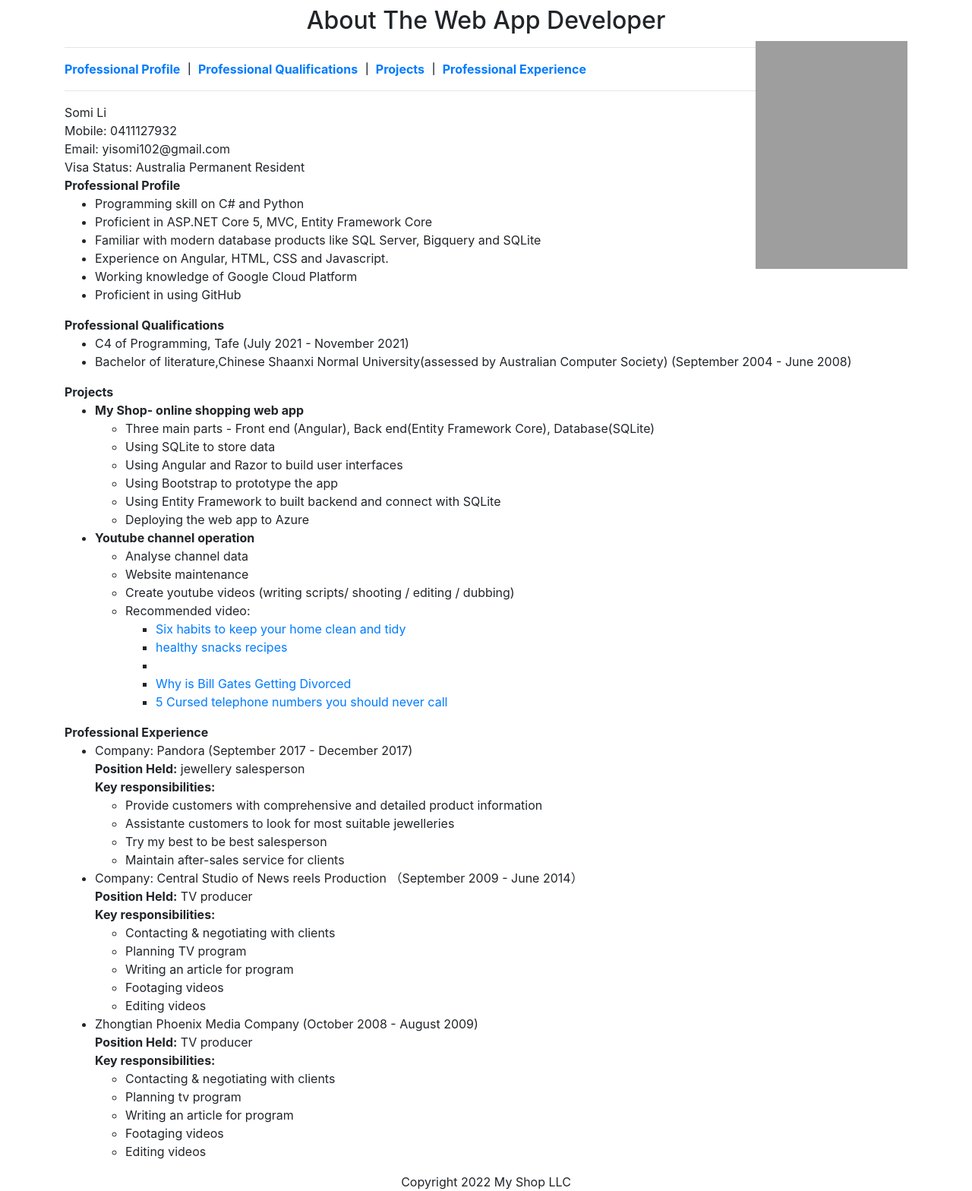
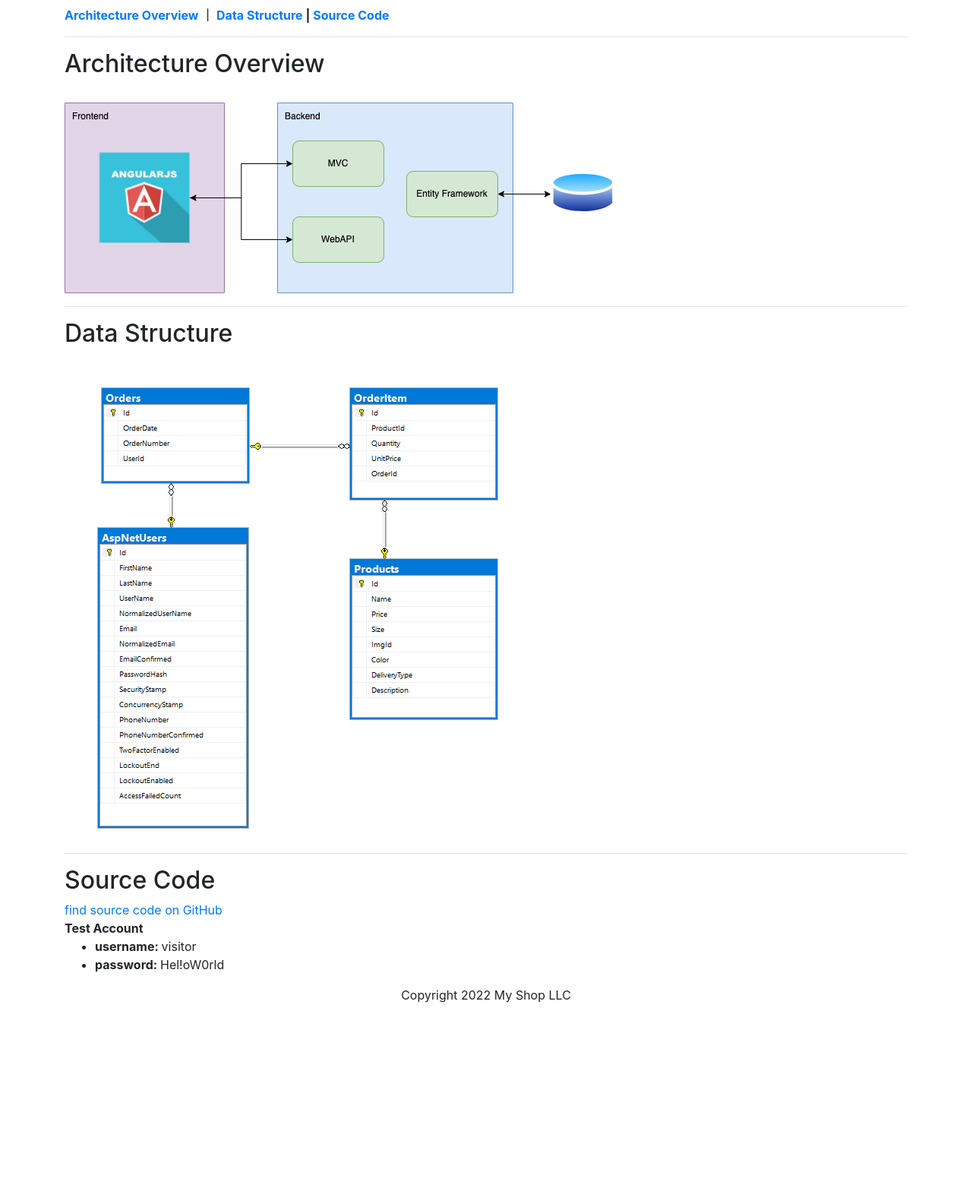
Before and after one commit to Kivi521/MyShop, an ASP.NET Core app: page /Home/About in a window 1280 px wide. Shown: the part 72-1640 px from the top of the page at 76% size. After the commit the page ends 1392 px from the top, so only its background shows below. Run offline with ASP.NET Core 8, Linux system fonts and the light colour scheme; the project's own start-up code is not run, and a stand-in starts its controllers and pages; grey boxes are pictures that could not be loaded.

Commit message:
change about page and img path

```diff
--- a/Views/Home/About.cshtml
+++ b/Views/Home/About.cshtml
@@ -1,100 +1,28 @@
 
 <head background-="oak">
-    <h2 align="center">About The Web App Developer</h2>
+
 </head>
-<img src="~/imageOfDeveloper/myPhoto.jpg" alt="This web App's developer's photo" style="float: right; width:200px;height:300px;"  />
-<body background-="light oak">
+
+<body>
+
+    <b><a href="#ao">Architecture Overview</a> ｜ <a href="#ds">Data Structure</a> | <a href="#sc">Source Code</a></b>
     <hr />
-    @*<h3 align="center"><b>My Resume</b></h3>*@
-<b><a href="#pp">Professional Profile</a> ｜ <a href="#pq">Professional Qualifications</a> ｜ <a href="#pr">Projects</a> ｜ <a href="#pe">Professional Experience</a></b>
+    <a name="ao"><h2>Architecture Overview</h2></a>
+    <br />
+    <img src="~/img/architecture.png" alt="architecture" />
     <hr />
-    Somi Li <br />
-    Mobile: 0411127932 <br />
-    Email: yisomi102@gmail.com <br />
-    Visa Status: Australia Permanent Resident <br />
 
-    <a name="pp"><b>Professional Profile</b></a>
+    <a name="ds"><h2>Data Structure</h2></a>
+    <br />
+    <img src="~/img/db diagram.png" alt="db diagram" />
+    <hr />
+
+    <a name="sc"><h2>Source Code</h2></a>
+    <a href="https://github.com/Kivi521/MyShop">find source code on GitHub</a>
+    <br/>
+    <b>Test Account</b>
     <ul>
-        <li>Programming skill on C# and Python</li>
-        <li>Proficient in ASP.NET Core 5, MVC, Entity Framework Core</li>
-        <li>Familiar with modern database products like SQL Server, Bigquery and SQLite</li>
-        <li>Experience on Angular, HTML, CSS and Javascript.</li>
-        <li>Working knowledge of Google Cloud Platform</li>
-        <li>Proficient in using GitHub</li>
+        <li><b>username: </b> visitor</li>
+        <li><b>password: </b>Hel!oW0rld</li>
     </ul>
-
-    <a name="pq"><b>Professional Qualifications</b></a>
-    <ul>
-        <li>C4 of Programming, Tafe (July 2021 - November 2021)</li>
-        <li>Bachelor of literature,Chinese Shaanxi Normal University(assessed by Australian Computer Society) (September 2004 - June 2008)</li>
-    </ul>
-
-    <a name="pr"><b>Projects</b></a>
-    <ul>
-        <li><b>My Shop- online shopping web app</b></li>
-        <ul type="circle">
-            <li>Three main parts - Front end (Angular), Back end(Entity Framework Core), Database(SQLite)</li>
-            <li>Using SQLite to store data</li>
-            <li>Using Angular and Razor to build user interfaces</li>
-            <li>Using Bootstrap to prototype the app</li>
-            <li>Using Entity Framework to built backend and connect with SQLite</li>
-            <li>Deploying the web app to Azure</li>
-        </ul>
-        <li><b>Youtube channel operation</b></li>
-        <ul type="circle">
-            <li>Analyse channel data</li>
-            <li>Website maintenance</li>
-            <li>Create youtube videos (writing scripts/ shooting / editing /  dubbing)</li>
-            <li>Recommended video:</li>
-            <ul >
-                <li><a href="https://youtu.be/fPT0YKWFmUs">Six habits to keep your home clean and tidy</a></li>
-                <li><a href="https://youtu.be/rm8aSfdTq-c">healthy snacks recipes</a><li>
-                <li><a href="https://youtu.be/gh4aJhe7z24">Why is Bill Gates Getting Divorced</a></li>
-                <li><a href="https://youtu.be/aQOkjJQq1PA">5 Cursed telephone numbers you should never call</a></li>
-            </ul>
-        </ul>
-    </ul>
-
-    <a name="pe"><b>Professional Experience</b></a>
-    <ul>
-
-        <li>
-            Company: Pandora (September  2017 - December 2017)<br />
-            <b>Position Held:</b> jewellery salesperson<br />
-            <b>Key responsibilities:</b><br />
-            <ul type="circle">
-                <li>Provide customers with comprehensive and detailed product information</li>
-                <li>Assistante customers to look for most suitable jewelleries</li>
-                <li>Try my best to be best salesperson</li>
-                <li>Maintain after-sales service for clients</li>
-            </ul>
-        </li>
-
-        <li>
-            Company: Central Studio of News reels Production （September  2009 - June 2014）<br />
-            <b>Position Held:</b>  TV producer<br />
-            <b>Key responsibilities:</b><br />
-            <ul type="circle">
-                <li>Contacting & negotiating with clients</li>
-                <li>Planning TV program</li>
-                <li>Writing an article for program</li>
-                <li>Footaging videos</li>
-                <li>Editing videos</li>
-            </ul>
-        </li>
-
-        <li>
-            Zhongtian Phoenix Media Company (October 2008 - August 2009)<br />
-            <b>Position Held:</b>  TV producer<br />
-            <b>Key responsibilities:</b><br />
-            <ul type="circle">
-                <li>Contacting & negotiating with clients</li>
-                <li>Planning tv program</li>
-                <li>Writing an article for program</li>
-                <li>Footaging videos</li>
-                <li>Editing videos</li>
-            </ul>
-        </li>
-    </ul>
-
 </body>
```
Also changed, not shown: Data/MyShopSeeder.cs (+6 -6 lines), Views/Home/Index.cshtml (+3 -10 lines), MyShop.csproj, shop.db, wwwroot/frontend/main.js, wwwroot/img/architecture.png (added), wwwroot/img/carousel/1.jpg (renamed from wwwroot/slideImg/1.jpg), wwwroot/img/carousel/2.jpg (renamed from wwwroot/slideImg/2.jpg), wwwroot/img/carousel/3.jpg (renamed from wwwroot/slideImg/3.jpg), wwwroot/img/db diagram.png (renamed from wwwroot/db diagram.png), wwwroot/img/products/F-001.jpeg (renamed from wwwroot/imageOfMyShope/F-001.jpeg), wwwroot/img/products/F-002.jpeg (renamed from wwwroot/imageOfMyShope/F-002.jpeg), wwwroot/img/products/F-003.jpeg (renamed from wwwroot/imageOfMyShope/F-003.jpeg), wwwroot/img/products/F-004.jpeg (renamed from wwwroot/imageOfMyShope/F-004.jpeg), 2 more files.
